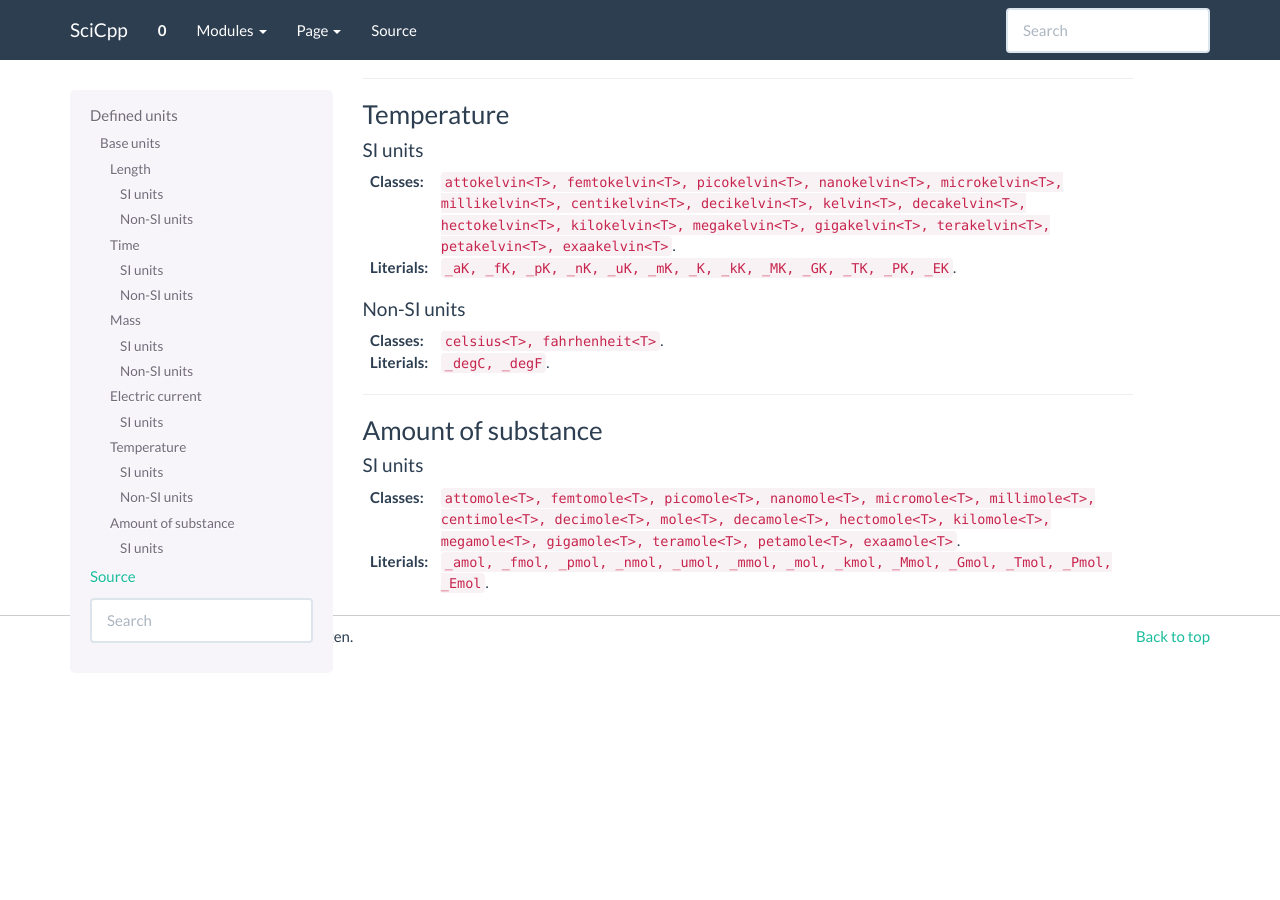
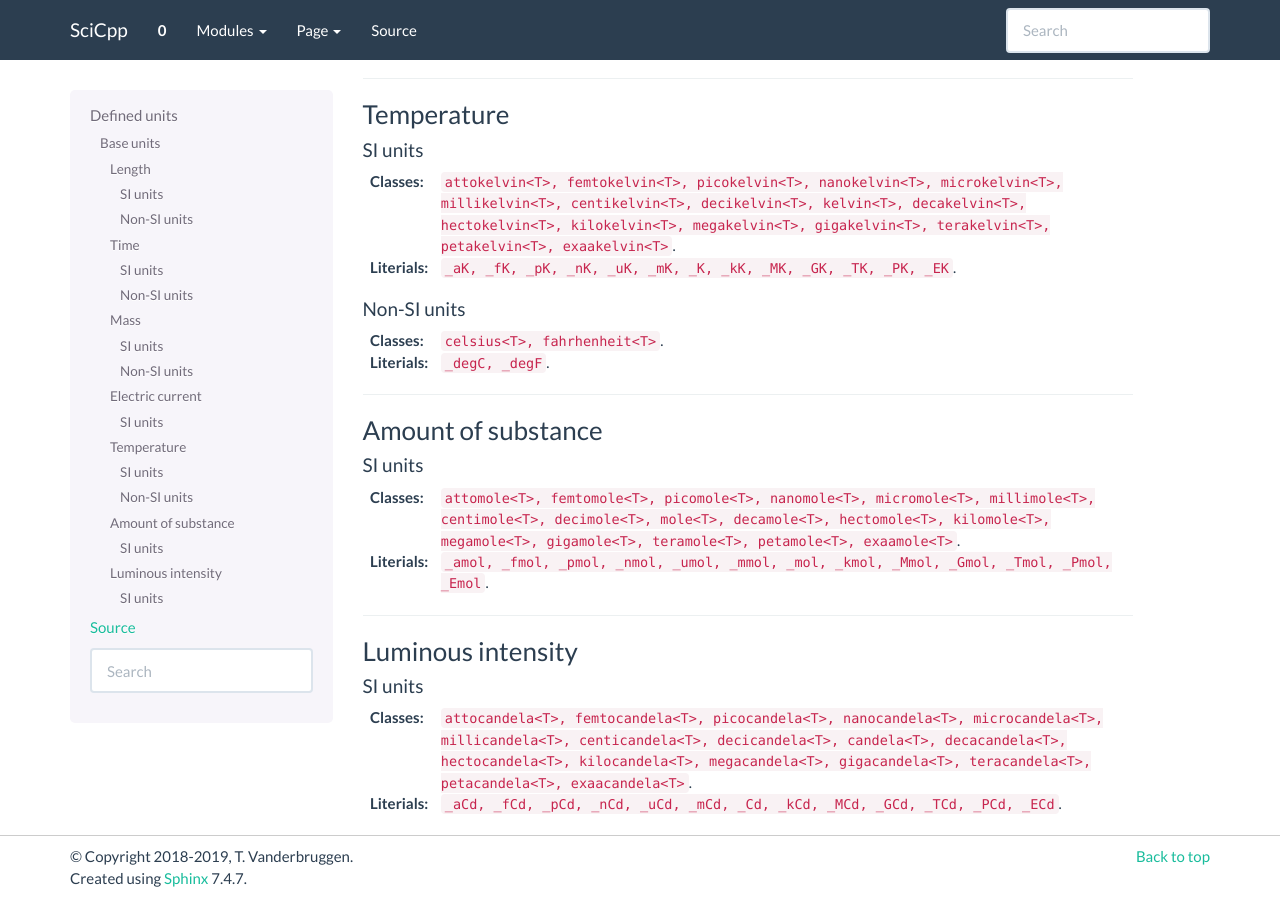
Before and after one commit to tvanderbruggen/SciCpp, a Sphinx documentation site: the page built from doc/source/core.units.defined.units.rst, in a window 1280 px wide and 900 px high, scrolled down 1642 px. Built offline with Sphinx 7.4.7, drawn with Linux system fonts in a browser that asks for light colours; before the commit the page ends 2321 px from its top, so only the background shows below that.

Commit message:
Doc candela

```diff
--- a/doc/source/core.map.rst
+++ b/doc/source/core.map.rst
@@ -78,7 +78,7 @@ Example
 
         // Compute the product of sinus between two vectors
         const auto p = scicpp::map([](auto x, auto y) { return std::sin(x) * std::sin(y); },
-                                std::vector{1., 2., 3.},
-                                std::vector{4., 5., 6.});
+                                   std::vector{1., 2., 3.},
+                                   std::vector{4., 5., 6.});
         scicpp::print(p);
     }
--- a/doc/source/core.units.defined.units.rst
+++ b/doc/source/core.units.defined.units.rst
@@ -131,3 +131,15 @@ SI units
 :Classes: :code:`attomole<T>, femtomole<T>, picomole<T>, nanomole<T>, micromole<T>, millimole<T>, centimole<T>, decimole<T>, mole<T>, decamole<T>, hectomole<T>, kilomole<T>, megamole<T>, gigamole<T>, teramole<T>, petamole<T>, exaamole<T>`.
 
 :Literials: :code:`_amol, _fmol, _pmol, _nmol, _umol, _mmol, _mol, _kmol, _Mmol, _Gmol, _Tmol, _Pmol, _Emol`.
+
+-------------------------------------------------------------------------------
+
+Luminous intensity
+~~~~~~~~~~~~~~~
+
+SI units
+^^^^^^^^^^
+
+:Classes: :code:`attocandela<T>, femtocandela<T>, picocandela<T>, nanocandela<T>, microcandela<T>, millicandela<T>, centicandela<T>, decicandela<T>, candela<T>, decacandela<T>, hectocandela<T>, kilocandela<T>, megacandela<T>, gigacandela<T>, teracandela<T>, petacandela<T>, exaacandela<T>`.
+
+:Literials: :code:`_aCd, _fCd, _pCd, _nCd, _uCd, _mCd, _Cd, _kCd, _MCd, _GCd, _TCd, _PCd, _ECd`.
```
Also changed, not shown: 1 other file.
